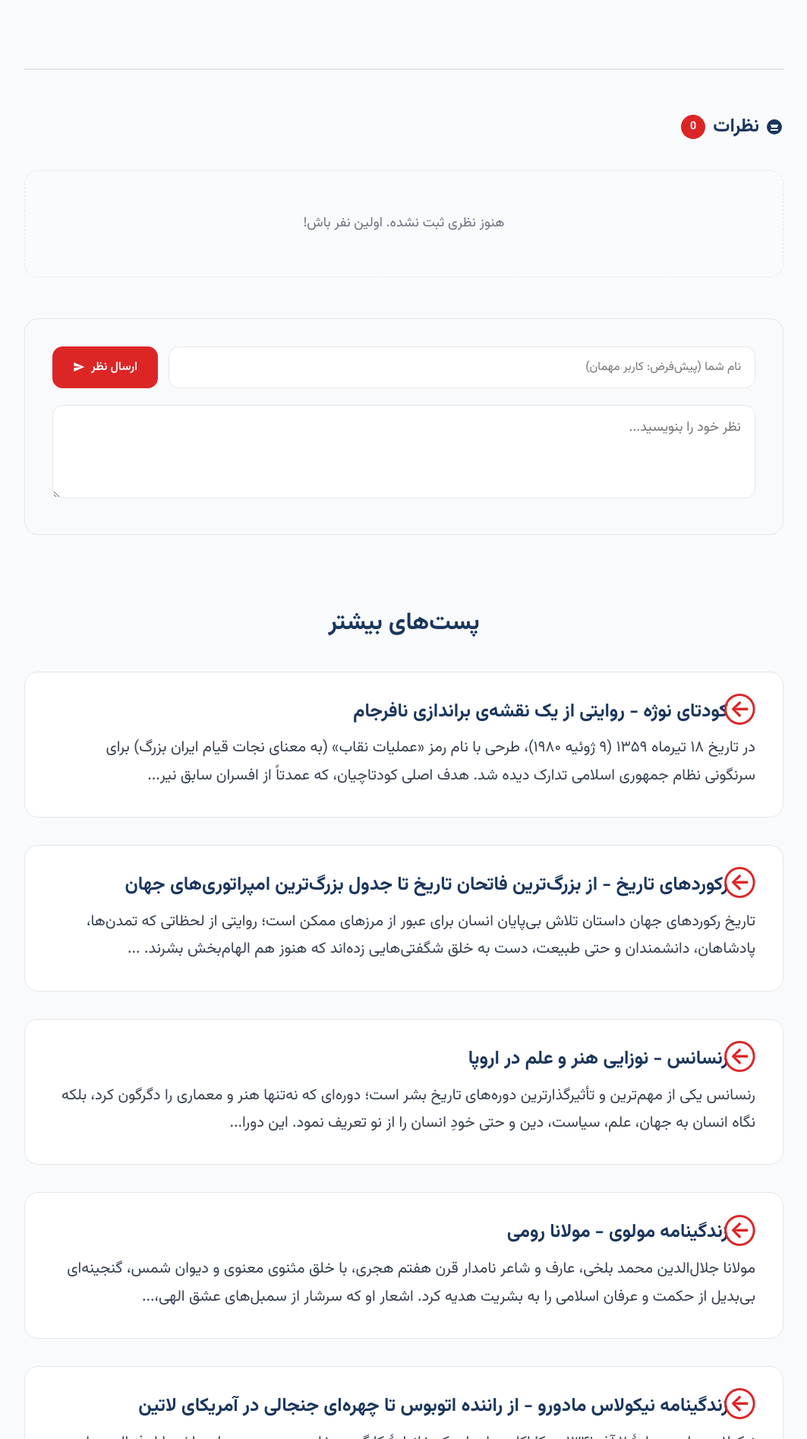
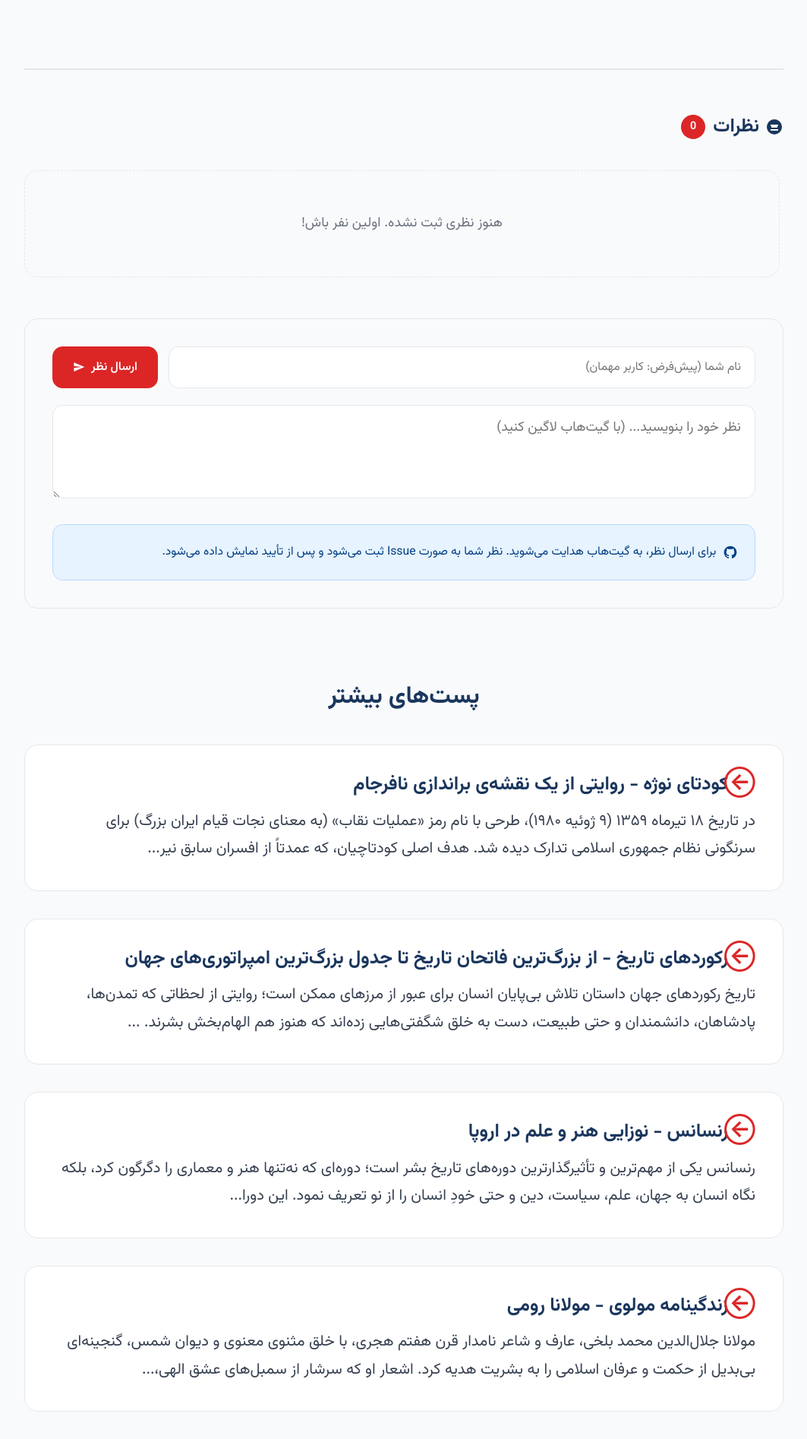
Before and after one commit to darkblog/darkblog.github.io, a Jekyll site: the page built from _posts/2025-7-5-68.md, in a window 1280 px wide. Shown: the part 2287-4181 px from the top of the page at 76% size, without its empty margins (108-1171 px from the left). Built offline with Jekyll 4.4.1, drawn with Linux system fonts in a browser that asks for light colours.

Commit message:
Update post.html

```diff
--- a/_layouts/post.html
+++ b/_layouts/post.html
@@ -519,6 +519,9 @@
 
         .comments-list-mini {
             margin-bottom: var(--spacing-xl);
+            max-height: 500px;
+            overflow-y: auto;
+            padding-right: 5px;
         }
 
         .comment-item-mini {
@@ -563,6 +566,23 @@
             word-wrap: break-word;
         }
 
+        .comment-link {
+            margin-top: 10px;
+            font-size: 0.8rem;
+        }
+
+        .comment-link a {
+            color: var(--color-accent);
+            text-decoration: none;
+            display: inline-flex;
+            align-items: center;
+            gap: 5px;
+        }
+
+        .comment-link a:hover {
+            text-decoration: underline;
+        }
+
         .no-comments-mini {
             text-align: center;
             padding: var(--spacing-xl);
@@ -578,6 +598,7 @@
             border-radius: var(--radius-lg);
             padding: var(--spacing-lg);
             border: 1px solid var(--color-border);
+            margin-top: var(--spacing-lg);
         }
 
         .simple-comment-form {
@@ -679,6 +700,25 @@
             background: #f8d7da;
             color: #721c24;
             border: 1px solid #f5c6cb;
+        }
+
+        .comment-status.info {
+            background: #d1ecf1;
+            color: #0c5460;
+            border: 1px solid #bee5eb;
+        }
+
+        .github-note {
+            background: #e7f3ff;
+            border: 1px solid #b8daff;
+            color: #004085;
+            padding: var(--spacing-md);
+            border-radius: var(--radius-md);
+            margin-top: var(--spacing-md);
+            font-size: var(--font-size-sm);
+            display: flex;
+            align-items: center;
+            gap: 8px;
         }
 
         .more-posts {
@@ -1016,15 +1056,25 @@
                     </div>
 
                     <div id="commentsList" class="comments-list-mini">
-                        {% assign post_comments = site.data.comments[page.slug] %}
-                        {% if post_comments and post_comments.size > 0 %}
-                            {% for comment in post_comments reversed %}
+                        {% assign issue_comments = site.data.comments[page.slug] %}
+                        {% if issue_comments and issue_comments.size > 0 %}
+                            {% for comment in issue_comments reversed %}
                                 <div class="comment-item-mini">
                                     <div class="comment-header-mini">
                                         <span class="comment-name-mini">{{ comment.name }}</span>
                                         <span class="comment-date-mini">{{ comment.date }}</span>
                                     </div>
                                     <div class="comment-body-mini">{{ comment.message | newline_to_br }}</div>
+                                    {% if comment.url %}
+                                    <div class="comment-link">
+                                        <a href="{{ comment.url }}" target="_blank" rel="noopener">
+                                            <svg width="14" height="14" viewBox="0 0 24 24" fill="currentColor">
+                                                <path d="M12,2A10,10 0 0,0 2,12C2,16.42 4.87,20.17 8.84,21.5C9.34,21.58 9.5,21.27 9.5,21C9.5,20.77 9.5,20.14 9.5,19.31C6.73,19.91 6.14,17.97 6.14,17.97C5.68,16.81 5.03,16.5 5.03,16.5C4.12,15.88 5.1,15.9 5.1,15.9C6.1,15.97 6.63,16.93 6.63,16.93C7.5,18.45 8.97,18 9.54,17.76C9.63,17.11 9.89,16.67 10.17,16.42C7.95,16.17 5.62,15.31 5.62,11.5C5.62,10.39 6,9.5 6.65,8.79C6.55,8.54 6.2,7.5 6.75,6.15C6.75,6.15 7.59,5.88 9.5,7.17C10.29,6.95 11.15,6.84 12,6.84C12.85,6.84 13.71,6.95 14.5,7.17C16.41,5.88 17.25,6.15 17.25,6.15C17.8,7.5 17.45,8.54 17.35,8.79C18,9.5 18.38,10.39 18.38,11.5C18.38,15.32 16.04,16.16 13.81,16.41C14.17,16.72 14.5,17.33 14.5,18.26C14.5,19.62 14.5,20.72 14.5,21C14.5,21.27 14.66,21.59 15.17,21.5C19.14,20.16 22,16.42 22,12A10,10 0 0,0 12,2Z"/>
+                                            </svg>
+                                            مشاهده در گیت‌هاب
+                                        </a>
+                                    </div>
+                                    {% endif %}
                                 </div>
                             {% endfor %}
                         {% else %}
@@ -1056,7 +1106,7 @@
                                     id="commentText"
                                     name="message"
                                     rows="3"
-                                    placeholder="نظر خود را بنویسید..."
+                                    placeholder="نظر خود را بنویسید... (با گیت‌هاب لاگین کنید)"
                                     required
                                     class="comment-textarea"
                                 ></textarea>
@@ -1064,9 +1114,18 @@
 
                             <input type="hidden" id="commentPostSlug" value="{{ page.slug | default: page.url | slugify }}">
                             <input type="hidden" id="commentPostTitle" value="{{ page.title | escape }}">
-                            <input type="hidden" id="commentTimestamp" value="">
+                            <input type="hidden" id="repoOwner" value="darkblog">
+                            <input type="hidden" id="repoName" value="darkblog.github.io">
                         </form>
+
                         <div id="commentStatus" class="comment-status" style="display: none;"></div>
+
+                        <div class="github-note">
+                            <svg width="20" height="20" viewBox="0 0 24 24" fill="currentColor">
+                                <path d="M12,2A10,10 0 0,0 2,12C2,16.42 4.87,20.17 8.84,21.5C9.34,21.58 9.5,21.27 9.5,21C9.5,20.77 9.5,20.14 9.5,19.31C6.73,19.91 6.14,17.97 6.14,17.97C5.68,16.81 5.03,16.5 5.03,16.5C4.12,15.88 5.1,15.9 5.1,15.9C6.1,15.97 6.63,16.93 6.63,16.93C7.5,18.45 8.97,18 9.54,17.76C9.63,17.11 9.89,16.67 10.17,16.42C7.95,16.17 5.62,15.31 5.62,11.5C5.62,10.39 6,9.5 6.65,8.79C6.55,8.54 6.2,7.5 6.75,6.15C6.75,6.15 7.59,5.88 9.5,7.17C10.29,6.95 11.15,6.84 12,6.84C12.85,6.84 13.71,6.95 14.5,7.17C16.41,5.88 17.25,6.15 17.25,6.15C17.8,7.5 17.45,8.54 17.35,8.79C18,9.5 18.38,10.39 18.38,11.5C18.38,15.32 16.04,16.16 13.81,16.41C14.17,16.72 14.5,17.33 14.5,18.26C14.5,19.62 14.5,20.72 14.5,21C14.5,21.27 14.66,21.59 15.17,21.5C19.14,20.16 22,16.42 22,12A10,10 0 0,0 12,2Z"/>
+                            </svg>
+                            برای ارسال نظر، به گیت‌هاب هدایت می‌شوید. نظر شما به صورت Issue ثبت می‌شود و پس از تأیید نمایش داده می‌شود.
+                        </div>
                     </div>
                 </div>
 
@@ -1149,32 +1210,32 @@
             minute: '2-digit'
         });
 
-        fetch('/', {
-            method: 'POST',
-            headers: {
-                'Content-Type': 'application/json',
-            },
-            body: JSON.stringify({
-                'form-name': 'comment',
-                'post-slug': postSlug,
-                'post-title': postTitle,
-                'name': commenterName,
-                'message': commentText,
-                'date': persianDate,
-                'timestamp': now.toISOString()
-            })
-        })
-        .then(() => {
-            showStatus('✅ نظر شما با موفقیت ثبت شد و پس از تأیید نمایش داده می‌شود.', 'success', statusDiv);
-            commentInput.value = '';
+        const issueBody = `## نظر جدید در پست: ${postTitle}
+
+**نام:** ${commenterName}
+**تاریخ:** ${persianDate}
+**اسلاگ:** ${postSlug}
+
+**متن نظر:**
+${commentText}
+
+---
+این نظر از طریق فرم نظرات وبلاگ ارسال شده است.`;
+
+        const issueUrl = `https://github.com/${repoOwner}/${repoName}/issues/new?title=نظر: ${postTitle}&body=${encodeURIComponent(issueBody)}&labels=نظر,${postSlug}`;
+
+        showStatus('در حال انتقال به گیت‌هاب...', 'info', statusDiv);
+
+        setTimeout(() => {
+            window.open(issueUrl, '_blank');
+
             submitBtn.disabled = false;
             submitBtn.innerHTML = '<span>ارسال نظر</span><svg width="16" height="16" viewBox="0 0 24 24" fill="currentColor"><path d="M2,21L23,12L2,3V10L17,12L2,14V21Z"/></svg>';
-        })
-        .catch(error => {
-            showStatus('❌ خطا در ارسال نظر. لطفاً دوباره تلاش کنید.', 'error', statusDiv);
-            submitBtn.disabled = false;
-            submitBtn.innerHTML = '<span>ارسال نظر</span><svg width="16" height="16" viewBox="0 0 24 24" fill="currentColor"><path d="M2,21L23,12L2,3V10L17,12L2,14V21Z"/></svg>';
-        });
+
+            showStatus('✅ به گیت‌هاب منتقل شدید. نظر شما به صورت Issue ثبت می‌شود.', 'success', statusDiv);
+
+            commentInput.value = '';
+        }, 1500);
     }
 
     function showStatus(message, type, statusDiv) {
```
Also changed, not shown: other parts of _layouts/post.html (+3 -1 lines).
